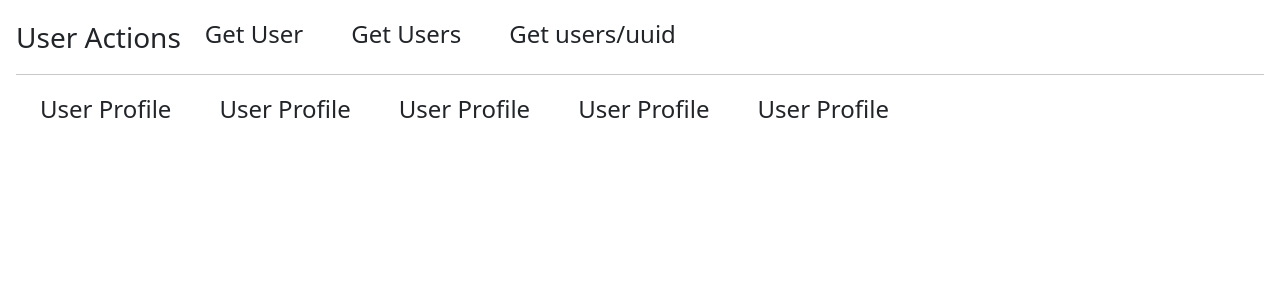
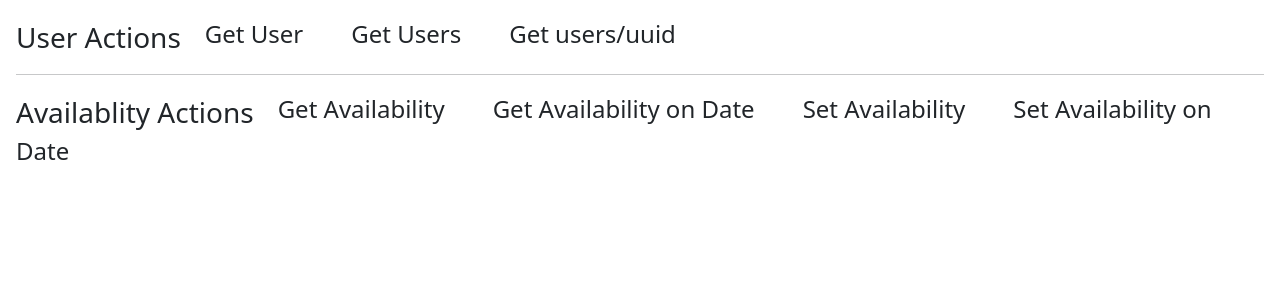
Before and after one commit to BerjisTech/proz-workspace, an Angular app: page /landing in a window 1280 px wide. Shown: the top 300 px of the page. Built offline with nearby package versions, Linux system fonts and the light colour scheme.

Commit message:
Availability Services

```diff
--- a/projects/proz-test-app/src/app/pages/landing/landing.component.html
+++ b/projects/proz-test-app/src/app/pages/landing/landing.component.html
@@ -4,9 +4,10 @@
     <span (click)="getUser()" class="inline-table m-2 p-3 fs-4 text-slate-100 bg-slate-950 hover:text-slate-950 hover:bg-slate-100 border-1 border-solid border-slate-950 rounded-md" role="button">Get Users</span>
     <span (click)="getUser()" class="inline-table m-2 p-3 fs-4 text-slate-100 bg-slate-950 hover:text-slate-950 hover:bg-slate-100 border-1 border-solid border-slate-950 rounded-md" role="button">Get users/uuid</span>
     <hr />
-    <span class="inline-table m-2 p-3 fs-4 text-slate-100 bg-slate-950 hover:text-slate-950 hover:bg-slate-100 border-1 border-solid border-slate-950 rounded-md" role="button">User Profile</span>
-    <span class="inline-table m-2 p-3 fs-4 text-slate-100 bg-slate-950 hover:text-slate-950 hover:bg-slate-100 border-1 border-solid border-slate-950 rounded-md" role="button">User Profile</span>
-    <span class="inline-table m-2 p-3 fs-4 text-slate-100 bg-slate-950 hover:text-slate-950 hover:bg-slate-100 border-1 border-solid border-slate-950 rounded-md" role="button">User Profile</span>
-    <span class="inline-table m-2 p-3 fs-4 text-slate-100 bg-slate-950 hover:text-slate-950 hover:bg-slate-100 border-1 border-solid border-slate-950 rounded-md" role="button">User Profile</span>
-    <span class="inline-table m-2 p-3 fs-4 text-slate-100 bg-slate-950 hover:text-slate-950 hover:bg-slate-100 border-1 border-solid border-slate-950 rounded-md" role="button">User Profile</span>
+    <span class="table fs-3">Availablity Actions</span>
+    <span (click)="getAvailability()" class="inline-table m-2 p-3 fs-4 text-slate-100 bg-slate-950 hover:text-slate-950 hover:bg-slate-100 border-1 border-solid border-slate-950 rounded-md" role="button">Get Availability</span>
+    <span (click)="getAvailabilityOnDate()" class="inline-table m-2 p-3 fs-4 text-slate-100 bg-slate-950 hover:text-slate-950 hover:bg-slate-100 border-1 border-solid border-slate-950 rounded-md" role="button">Get Availability on Date</span>
+    <span (click)="setAvailability()" class="inline-table m-2 p-3 fs-4 text-slate-100 bg-slate-950 hover:text-slate-950 hover:bg-slate-100 border-1 border-solid border-slate-950 rounded-md" role="button">Set Availability</span>
+    <span (click)="setAvailabilityOnDate()" class="inline-table m-2 p-3 fs-4 text-slate-100 bg-slate-950 hover:text-slate-950 hover:bg-slate-100 border-1 border-solid border-slate-950 rounded-md" role="button">Set Availability on Date</span>
+
 </div>
--- a/projects/proz-test-app/src/app/pages/landing/landing.component.ts
+++ b/projects/proz-test-app/src/app/pages/landing/landing.component.ts
@@ -1,5 +1,6 @@
 import { Component } from '@angular/core';
 import { ProfileService } from 'projects/proz/src/lib/services/profile.service';
+import { UserAvailabilityService } from 'projects/proz/src/lib/services/user-availability.service';
 
 @Component({
   selector: 'app-landing',
@@ -8,8 +9,16 @@ import { ProfileService } from 'projects/proz/src/lib/services/profile.service';
 })
 
 export class LandingComponent {
-  constructor(private profileService: ProfileService) { }
+  constructor(
+    private profileService: ProfileService,
+    private userAvailabilityService: UserAvailabilityService
+  ) { }
 
+  /**
+   * *****************************************************
+   * Profile Service
+   * *****************************************************
+   */
   getActiveUser = () => {
     this.profileService.getActiveUser().subscribe(
       response => {
@@ -50,4 +59,91 @@ export class LandingComponent {
     )
   }
 
+  /**
+   * *****************************************************
+   * User Availability Service
+   * *****************************************************
+   */
+
+  getAvailability = () => {
+    const uuid = 'b8d6f0d0-0c2a-11eb-9c6e-0242ac130002'
+    this.userAvailabilityService.getAvailability(uuid).subscribe(
+      response => {
+        alert('Get availability successful')
+        console.log(response)
+      },
+      error => {
+        alert('Get availability failed')
+        console.log(error)
+      }
+    )
+  }
+
+  getAvailabilityOnDate = () => {
+    const uuid = 'b8d6f0d0-0c2a-11eb-9c6e-0242ac130002'
+    const date = '2020-10-01'
+    this.userAvailabilityService.getAvailabilityOnDate(uuid, date).subscribe(
+      response => {
+        alert('Get availability on date successful')
+        console.log(response)
+      },
+      error => {
+        alert('Get availability on date failed')
+        console.log(error)
+      }
+    )
+  }
+
+  setAvailability = () => {
+    const uuid = 'b8d6f0d0-0c2a-11eb-9c6e-0242ac130002'
+    const data = {
+      "availability": [
+        {
+          "date": "2020-10-01",
+          "available": true,
+          "hours": [
+            {
+              "start": "09:00",
+              "end": "18:00"
+            }
+          ]
+        }
+      ]
+    }
+    this.userAvailabilityService.setAvailability(uuid, data).subscribe(
+      response => {
+        alert('Set availability successful')
+        console.log(response)
+      },
+      error => {
+        alert('Set availability failed')
+        console.log(error)
+      }
+    )
+  }
+
+  setAvailabilityOnDate = () => {
+    const uuid = 'b8d6f0d0-0c2a-11eb-9c6e-0242ac130002'
+    const date = '2020-10-01'
+    const data = {
+      "available": true,
+      "hours": [
+        {
+          "start": "09:00",
+          "end": "18:00"
+        }
+      ]
+    }
+    this.userAvailabilityService.setAvailabilityOnDate(uuid, date, data).subscribe(
+      response => {
+        alert('Set availability on date successful')
+        console.log(response)
+      },
+      error => {
+        alert('Set availability on date failed')
+        console.log(error)
+      }
+    )
+  }
+
 }
--- /dev/null
+++ b/projects/proz/src/lib/services/user-availability.service.ts
@@ -0,0 +1,49 @@
+import { Injectable } from '@angular/core';
+import { HttpClient } from '@angular/common/http';
+import { environment } from '../../environment/environment';
+import { Observable } from 'rxjs';
+
+@Injectable({
+  providedIn: 'root'
+})
+export class UserAvailabilityService {
+
+  constructor(private http: HttpClient) { }
+
+  /**
+   *
+   * Availability : Access translators' indication of their availability to take on new work.Show/HideList OperationsExpand Operations
+   *
+   * @param uuid
+   * @param date
+   *
+   * GET /availability/{uuid}
+   * Get availability for user
+   *
+   * GET /availability/{uuid}/{date}
+   * Get availability for user on given day
+   *
+   * PUT /availability/{uuid}/{date}
+   * Set availability for user on given day
+   *
+   * PUT /availabilities/{uuid}
+   * Set availability for multiple days
+   *
+   **/
+
+  getAvailability(uuid: string): Observable<any> {
+    return this.http.get(`${environment.apiUrl}availability/${uuid}`);
+  }
+
+  getAvailabilityOnDate(uuid: string, date: string): Observable<any> {
+    return this.http.get(`${environment.apiUrl}availability/${uuid}/${date}`);
+  }
+
+  setAvailabilityOnDate(uuid: string, date: string, data: any): Observable<any> {
+    return this.http.put(`${environment.apiUrl}availability/${uuid}/${date}`, data);
+  }
+
+  setAvailability(uuid: string, data: any): Observable<any> {
+    return this.http.put(`${environment.apiUrl}availabilities/${uuid}`, data);
+  }
+}
```
Also changed, not shown: 1 other file (tests, documents, lock files or other folders).
